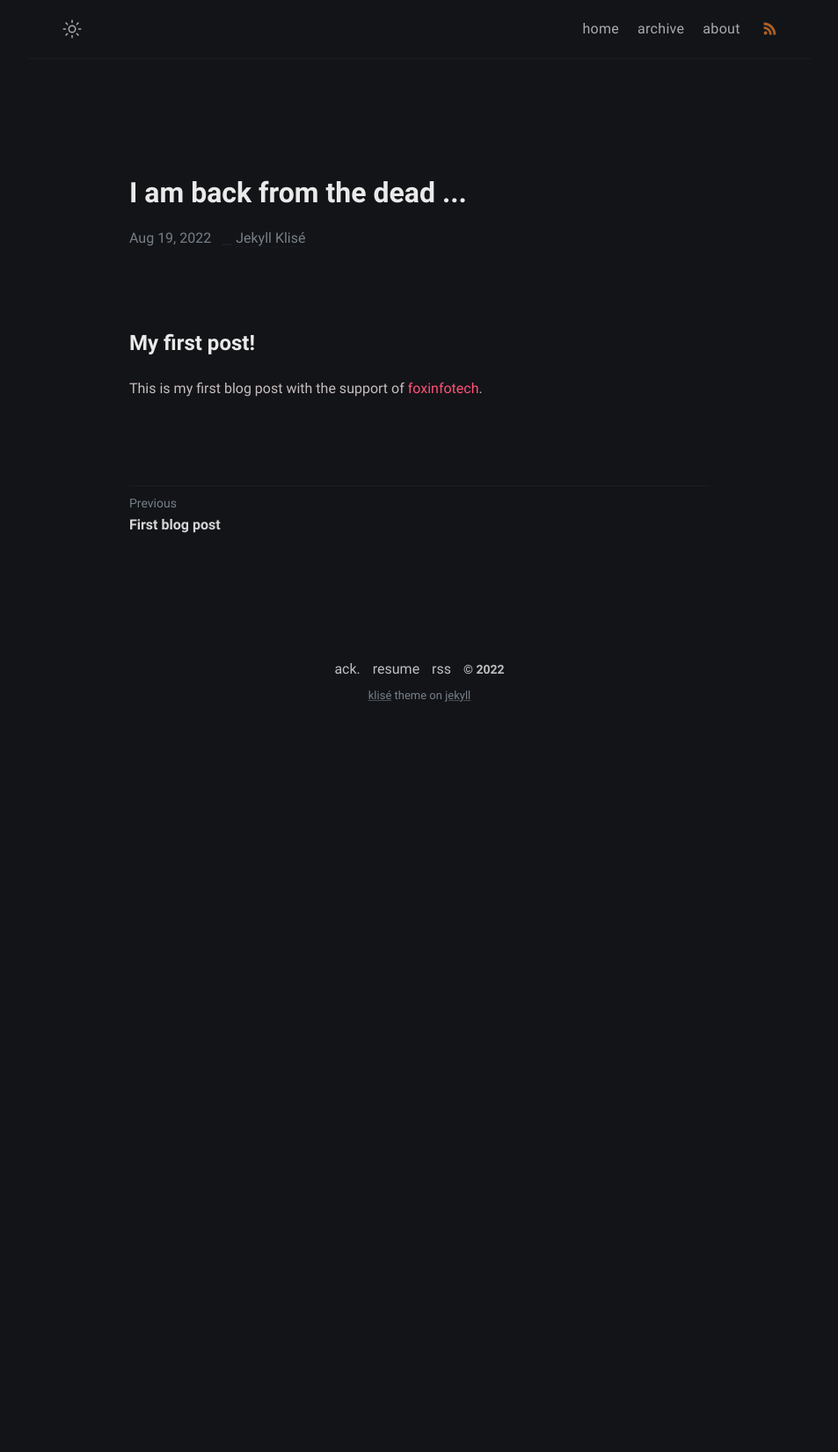
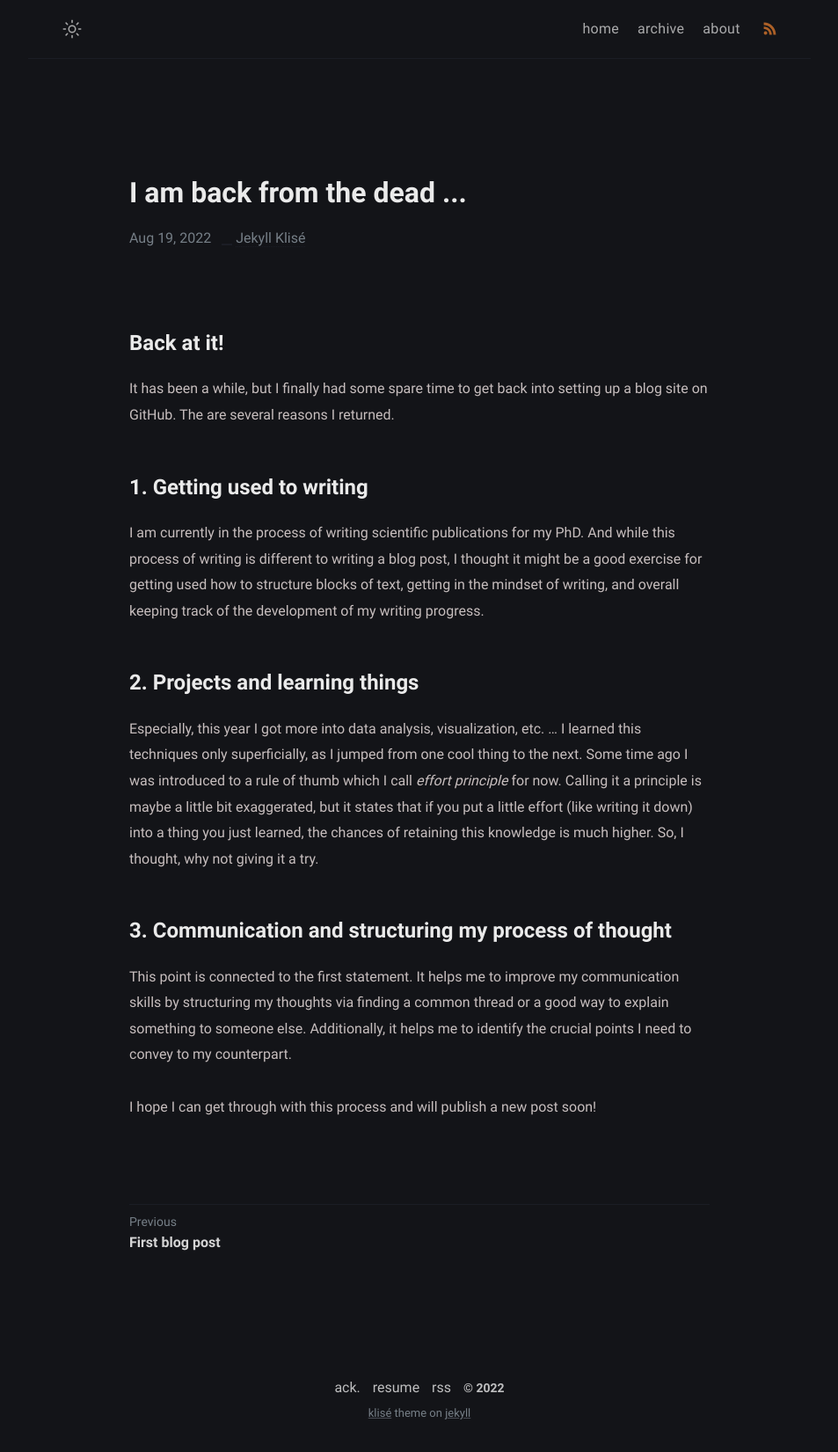
Before and after one commit to seb1458/seb1458.github.io, a Jekyll site: the page built from _posts/blog-test/2022-08-19-backDead.md, in a window 1280 px wide. Shown: the whole page at 88% size, without its empty margins (163-1116 px from the left). Built offline with Jekyll 4.4.1, drawn with Linux system fonts in a browser that asks for light colours; before the commit the page ends 900 px from its top, so only the background shows below that.

Commit message:
Update 2022-08-19-backDead.md

```diff
--- a/_posts/blog-test/2022-08-19-backDead.md
+++ b/_posts/blog-test/2022-08-19-backDead.md
@@ -5,6 +5,23 @@ author: Seba
 categories: [ Misc ]
 ---
 
-# My first post!
+# Back at it!
 
-This is my first blog post with the support of [foxinfotech](https://www.foxinfotech.in/2019/12/how-to-create-a-blog-using-github-pages-and-jekyll-with-a-few-clicks.html).
+It has been a while, but I finally had some spare time to get back into setting up a blog site on GitHub. The are several reasons I returned.
+
+# 1. Getting used to writing
+I am currently in the process of writing scientific publications for my PhD. And while this process of writing is different to writing a blog post,
+I thought it might be a good exercise for getting used how to structure blocks of text, getting in the mindset of writing, and overall keeping track of
+the development of my writing progress.
+
+# 2. Projects and learning things
+Especially, this year I got more into data analysis, visualization, etc. ... I learned this techniques only superficially, as I jumped from one cool thing
+to the next. Some time ago I was introduced to a rule of thumb which I call *effort principle* for now. Calling it a principle is maybe a little bit
+exaggerated, but it states that if you put a little effort (like writing it down) into a thing you just learned, the chances of retaining this knowledge
+is much higher. So, I thought, why not giving it a try.
+
+# 3. Communication and structuring my process of thought
+This point is connected to the first statement. It helps me to improve my communication skills by structuring my thoughts via finding a common thread
+or a good way to explain something to someone else. Additionally, it helps me to identify the crucial points I need to convey to my counterpart.
+
+I hope I can get through with this process and will publish a new post soon!
```
